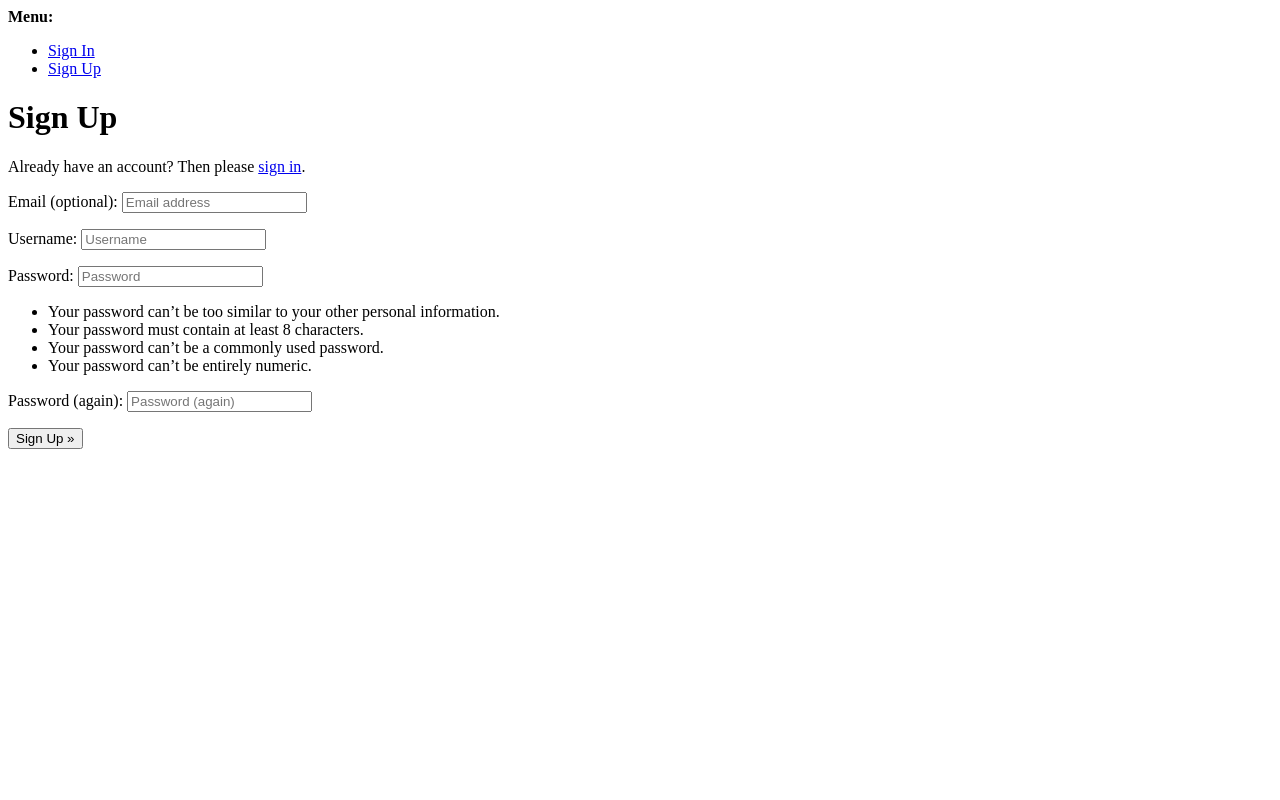
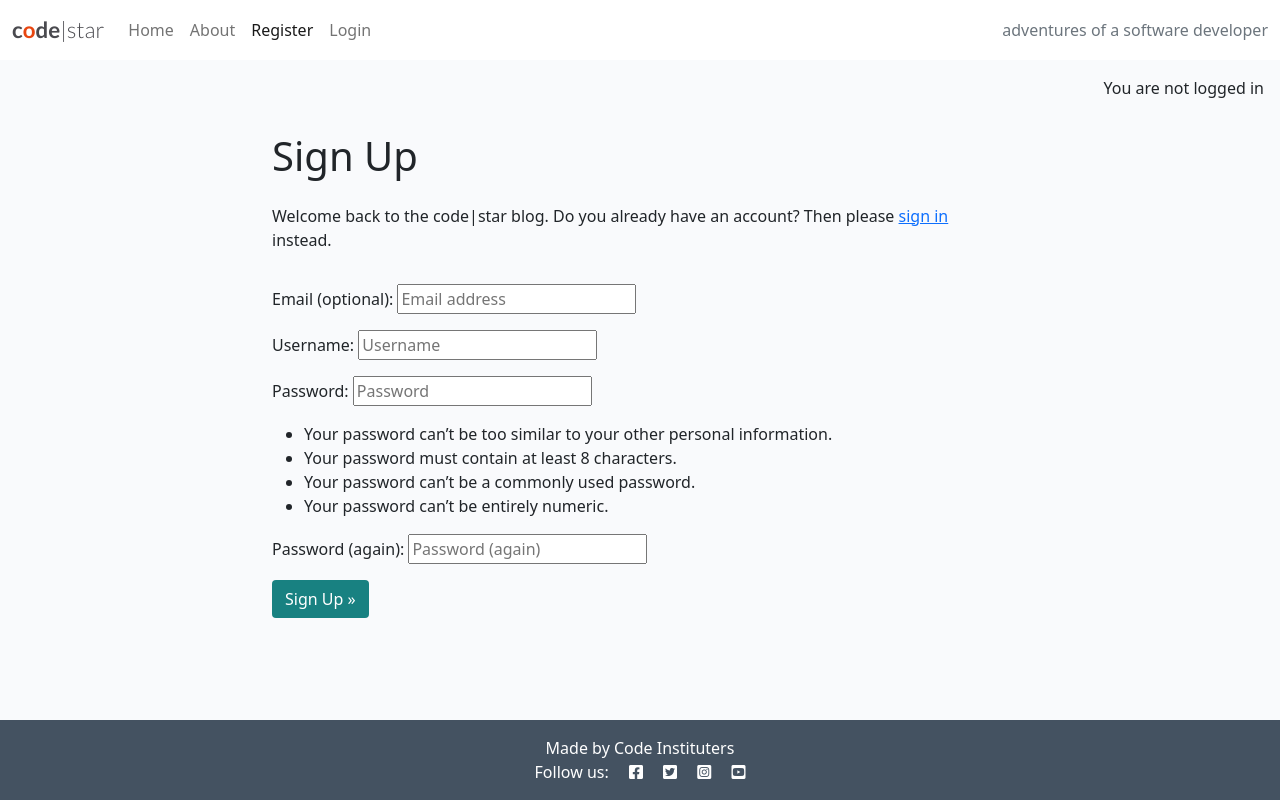
Before and after one commit to ErfanNajimi/django-blog, a Django app: page /accounts/signup/ in a window 1280 px wide. Run offline with Django 4.2, Linux system fonts and the light colour scheme.

Commit message:
Add styling to sign up page

```diff
--- a/codestar/settings.py
+++ b/codestar/settings.py
@@ -30,7 +30,7 @@ STATIC_ROOT = os.path.join(BASE_DIR, 'staticfiles')
 SECRET_KEY = os.environ.get("SECRET_KEY")
 
 # SECURITY WARNING: don't run with debug turned on in production!
-DEBUG = False
+DEBUG = True
 
 ALLOWED_HOSTS = ['8000-erfannajimi-djangoblog-jnm3eedfy3z.ws.codeinstitute-ide.net',
                 '.herokuapp.com']
--- a/templates/account/signup.html
+++ b/templates/account/signup.html
@@ -1,21 +1,35 @@
-{% extends "account/base.html" %}
+{% extends "base.html" %}
 
 {% load i18n %}
 
 {% block head_title %}{% trans "Signup" %}{% endblock head_title %}
 
 {% block content %}
+<div class="container">
+  <div class="row">
+    <div class="col-md-8 mt-3 offset-md-2">
       <h1>{% trans "Sign Up" %}</h1>
+    </div>
+  </div>
 
-<p>{% blocktrans %}Already have an account? Then please <a href="{{ login_url }}">sign in</a>.{% endblocktrans %}</p>
+  <div class="row">
+    <div class="col-md-8 mt-3 offset-md-2">
+      <p>{% blocktrans %}Welcome back to the code|star blog. Do you already have an account? Then please <a href="{{ login_url }}">sign in</a> instead.{% endblocktrans %}</p>
+    </div>
+  </div>
 
+  <div class="row">
+    <div class="col-md-8 mt-3 offset-md-2">
       <form class="signup" id="signup_form" method="post" action="{% url 'account_signup' %}">
         {% csrf_token %}
         {{ form.as_p }}
         {% if redirect_field_value %}
         <input type="hidden" name="{{ redirect_field_name }}" value="{{ redirect_field_value }}" />
         {% endif %}
-  <button type="submit">{% trans "Sign Up" %} &raquo;</button>
+        <button class="btn btn-signup right" type="submit">{% trans "Sign Up" %} &raquo;</button>
       </form>
+    </div>
+  </div>
+</div>
 
 {% endblock content %}
--- a/templates/base.html
+++ b/templates/base.html
@@ -75,6 +75,12 @@
 
     <main class="flex-shrink-0 main-bg">
 
+    {% if user.is_authenticated %}
+    <p class="text-end m-3">You are logged in as {{ user }}</p>
+    {% else %}
+    <p class="text-end m-3">You are not logged in</p>
+    {% endif %}
+
         {% block content %}
         <!-- Content Goes here -->
         {% endblock content %}
```
Lines whose indentation alone changed are shown as unchanged.
